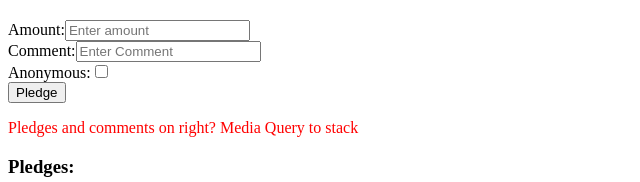
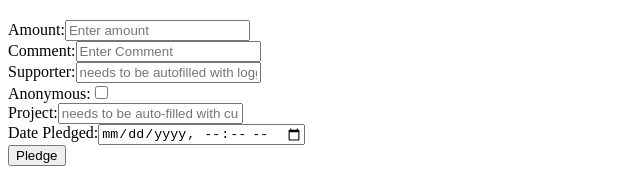
Before and after one commit to Ms-KL/crowdfunding, a React (Vite) app: page /project/1 in a window 1280 px wide. Shown: the part 443-625 px from the top of the page, without its empty margins (0-640 px from the left). Built offline with nearby package versions, Linux system fonts and the light colour scheme; no server answers.

Commit message:
Pledge form posting to API - need to automate supporter and project name

```diff
--- a/src/components/LoginForm/LoginForm.jsx
+++ b/src/components/LoginForm/LoginForm.jsx
@@ -10,7 +10,6 @@ function LoginForm() {
         username: "",
         password: "",
     });
-    console.log(LoginForm)
 
     // HOOKS
     const navigate = useNavigate();
--- a/src/components/Nav/Nav.jsx
+++ b/src/components/Nav/Nav.jsx
@@ -4,7 +4,7 @@ import './Nav.css'
 function Nav(props) {
     const { loggedIn, setLoggedIn } = props
     const handleClick = () => {
-        window.localStorage.removeItem("token")
+        window.localStorage.removeItem("token");
         setLoggedIn(false)
     }
 
--- a/src/components/PledgeForm/PledgeForm.jsx
+++ b/src/components/PledgeForm/PledgeForm.jsx
@@ -1,59 +1,55 @@
 import React, { useState } from "react";
-import { useNavigate } from "react-router-dom";
-
+import { useNavigate, useParams } from "react-router-dom";
 
 function PledgeForm() {
-    // state
-
     const [pledges, setPledges] = useState({
         amount: 0,
         comment: "",
         anonymous: false,
-        id: "",
+        id: 0,
         project: "",
         supporter: "",
+        date_pledged: "",
     });
 
-    // HOOKS
     const navigate = useNavigate();
-
+    const { id } = useParams();
 
     const handleChange = (event) => {
         const { id, value } = event.target;
-        // grab the id and value from target
-        // every time the input changes it calls this function
-        // event.target: get the target of input.
-        setPledges((pledges) => ({
-            ...pledges,
+        setPledges((prevPledges) => ({
+        ...prevPledges,
         [id]: value,
         }));
-        // [id] = overrides
     };
 
-    const postData = async () => {
+    const handleSubmit = async (event) => {
+        event.preventDefault();
+
+        const authToken = window.localStorage.getItem("token")
+
+        if (authToken) {
+            try {
                 const response = await fetch(
                     `${import.meta.env.VITE_API_URL}pledges/`,
                     {
                     method: "post",
                     headers: {
                     "Content-Type": "application/json",
+                    "Authorization": `Token ${authToken}`,
                 },
                 body: JSON.stringify(pledges),
                 }
             );
-        return response.json();
-    };
-
-
-    const handleSubmit = async(event) => {
-        event.preventDefault();
-        if (window.localStorage.getItem("token")) {
-            await postData();
-            navigate("pledges");
+            navigate(`/`);
+        } catch (err) {
+            console.error(err);
+        }
+    } else {
+    // redirect to login page
+    navigate(`/login`);
     }
     };
-
-    // navigate: ideas - redirect, rerender w/ data or success
 
     return (
         <div>
@@ -65,7 +61,6 @@ function PledgeForm() {
                 id="amount"
                 placeholder="Enter amount"
                 onChange={handleChange}
-
             />
             </div>
             <div>
@@ -78,6 +73,15 @@ function PledgeForm() {
             />
             </div>
             <div>
+            <label htmlFor="supporter">Supporter:</label>
+            <input
+                type="text"
+                id="supporter"
+                placeholder="needs to be autofilled with loggedin user"
+                onChange={handleChange}
+            />
+            </div>
+            <div>
             <label htmlFor="anonymous">Anonymous:</label>
             <input
                 type="checkbox"
@@ -85,10 +89,20 @@ function PledgeForm() {
                 onChange={handleChange}
             />
             </div>
-
-                <button type="submit">
-                    Pledge
-                </button>
+            <div>
+            <label htmlFor="project">Project:</label>
+            <input
+                type="text"
+                id="project"
+                placeholder="needs to be auto-filled with current project"
+                onChange={handleChange}
+            />
+            </div>
+            <div>
+            <label htmlFor="date_pledged">Date Pledged:</label>
+            <input type="datetime-local" id="date_pledged" onChange={handleChange} />
+            </div>
+            <button type="submit">Pledge</button>
         </form>
         </div>
     );
```
Lines whose indentation alone changed are shown as unchanged.
